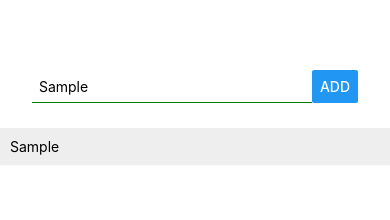
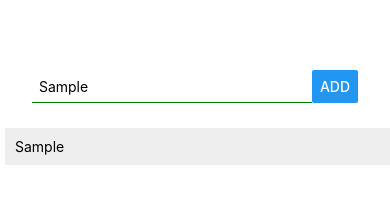
Before and after one commit to sajibsarker-1104003/react-native-learning, a React Native app: screen / in a window 390 px wide. Both pictures are taken after typing "Sample" into the empty fields and a click on the button "ADD". Shown: the top 220 px of the page. Built offline with nearby package versions, Linux system fonts and the light colour scheme.

Commit message:
Touchable and Scrollable View

```diff
--- a/App.js
+++ b/App.js
@@ -1,6 +1,6 @@
 import { StatusBar } from 'expo-status-bar';
 import React,{useState} from 'react';
-import { StyleSheet, Text, View,TextInput, Button } from 'react-native';
+import { StyleSheet, Text, View,TextInput, Button,ScrollView } from 'react-native';
 import ListItem from './Components/ListItem/ListItem';
 
 
@@ -13,7 +13,7 @@ export default function App() {
 
   const list=placeList.map((item,i) =>{
     return(
-      <ListItem placeName={item} key={i}/>
+      <ListItem placeName={item} key={i} onItemPressed={()=>alert(item)}/>
     )
   })
 
@@ -46,11 +46,12 @@ export default function App() {
 
       </View>
 
-      <View style={styles.ListItem}>
-
+      <ScrollView style={{
+        width:"100%",
+      }}>
         {list}
 
-      </View>
+      </ScrollView>
       <StatusBar style="auto" />
     </View>
   );
@@ -77,11 +78,5 @@ const styles = StyleSheet.create({
     padding:20,
   },
 
-  ListItem:{
-    width:"100%",
-    padding:10,
-    backgroundColor:"#eee",
-    margin:5,
 
-  }
 });
--- a/Components/ListItem/ListItem.js
+++ b/Components/ListItem/ListItem.js
@@ -1,13 +1,33 @@
 import React from 'react';
-import {View,Text,StyleSheet} from 'react-native';
+import {View,Text,StyleSheet,TouchableHighlight,TouchableOpacity,TouchableWithoutFeedback,Pressable} from 'react-native';
+
 
 const ListItem=props =>{
   return(
-    <View>
-      <Text>
-        {props.placeName}
-      </Text>
-    </View>)
+    // <TouchableHighlight style={styles.ListItem} onPress={props.onItemPressed}>
+    //   <Text>
+    //     {props.placeName}
+    //   </Text>
+    // </TouchableHighlight>)
+
+<Pressable style={styles.ListItem} onPress={props.onItemPressed}>
+<Text>
+  {props.placeName}
+</Text>
+</Pressable>
+
+)
 }
 
+
+const styles=StyleSheet.create({
+  ListItem:{
+    width:"100%",
+    padding:10,
+    backgroundColor:"#eee",
+    margin:5,
+
+  }
+})
+
 export default ListItem;
```
